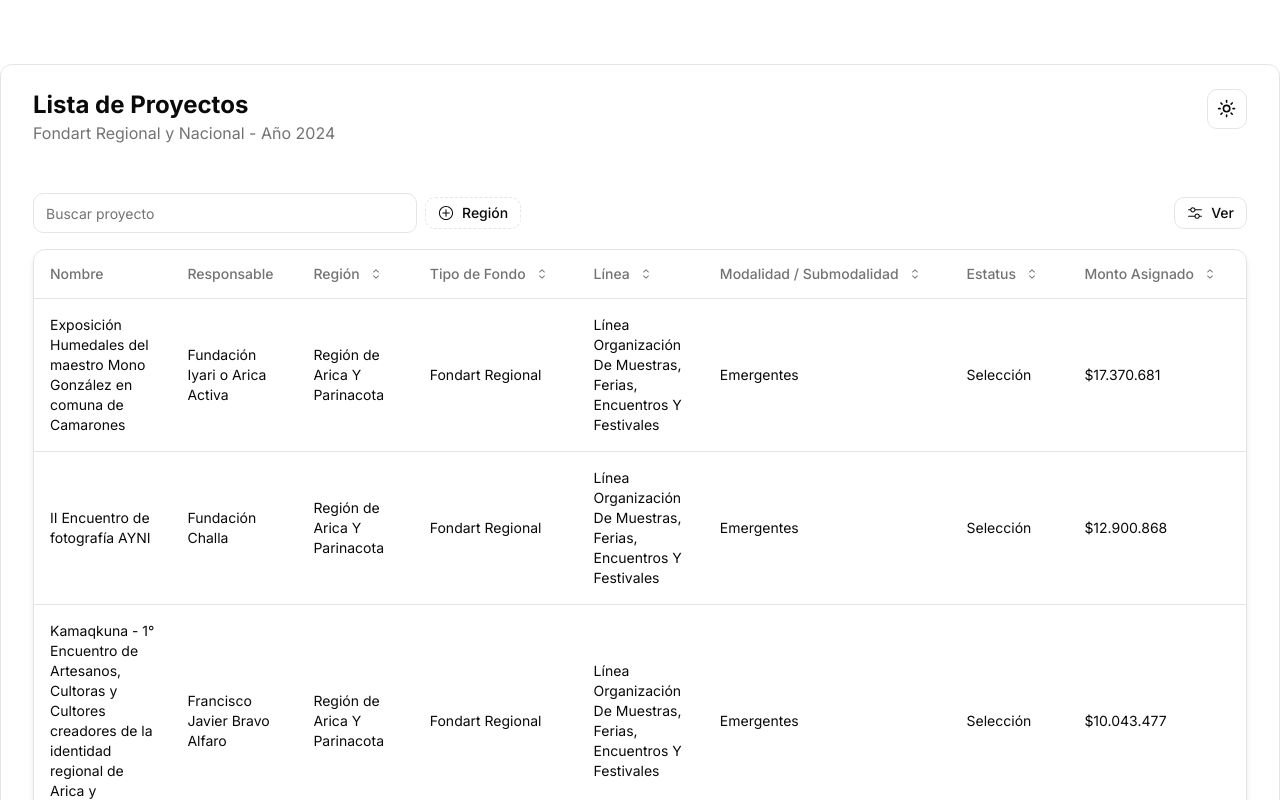
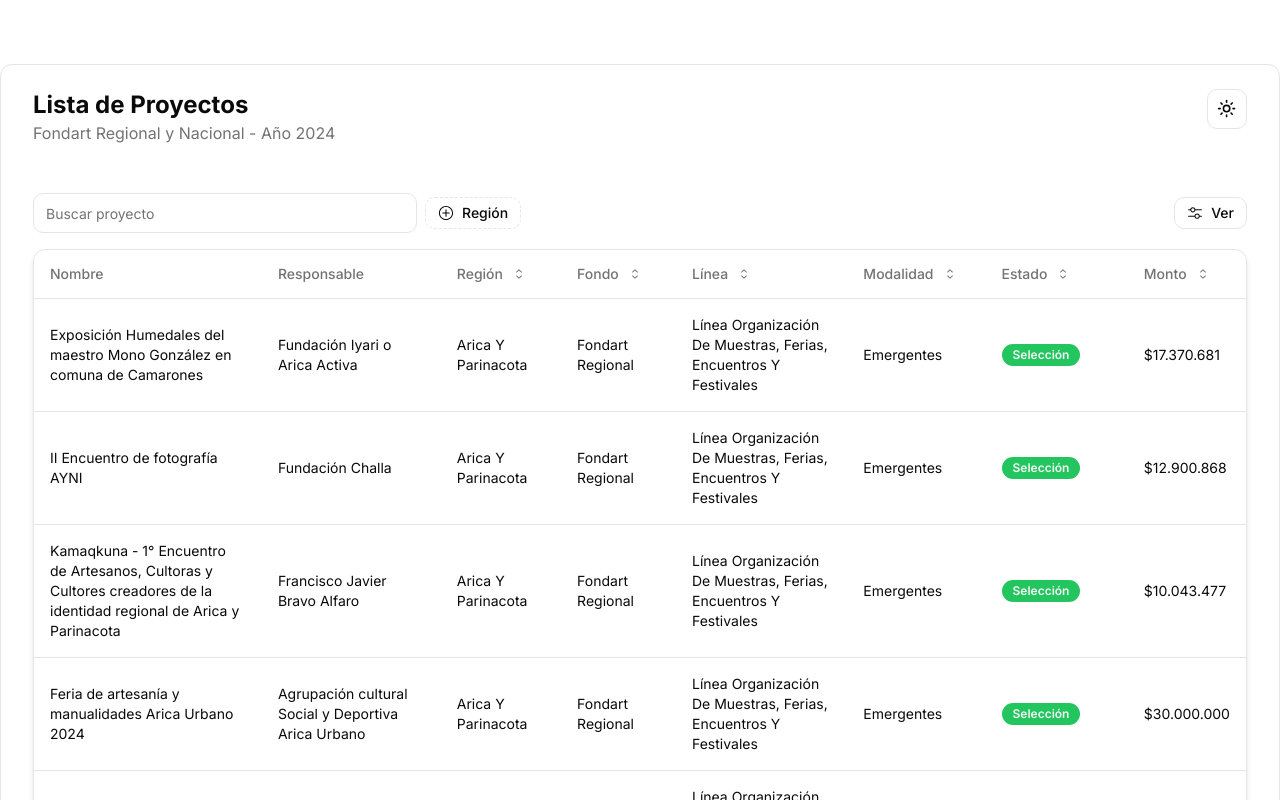
Before and after one commit to Strocs/datosfondosdecultura, a Next.js app: page / in a window 1280 px wide. Shown: the top 800 px of the page. Built offline with nearby package versions, Linux system fonts and the light colour scheme.

Commit message:
add & change: badge added to status and change regions name and filter

```diff
--- a/src/components/data-table/DataTableToolbar.tsx
+++ b/src/components/data-table/DataTableToolbar.tsx
@@ -10,67 +10,67 @@ import { DataTableFacetedFilter } from '@/components/data-table/DataTableFaceted
 
 const regions = [
   {
-    value: 'Región de Arica Y Parinacota',
+    value: 'Arica Y Parinacota',
     label: 'Arica'
   },
   {
-    value: 'Región de Tarapacá',
+    value: 'Tarapacá',
     label: 'Tarapacá'
   },
   {
-    value: 'Región de Atacama',
+    value: 'Atacama',
     label: 'Atacama'
   },
   {
-    value: 'Región de Antofagasta',
+    value: 'Antofagasta',
     label: 'Antofagasta'
   },
   {
-    value: 'Región de Coquimbo',
+    value: 'Coquimbo',
     label: 'Coquimbo'
   },
   {
-    value: 'Región de Valparaíso',
+    value: 'Valparaíso',
     label: 'Valparaíso'
   },
   {
-    value: 'Región Metropolitana de Santiago',
+    value: 'Metropolitana de Santiago',
     label: 'Santiago'
   },
   {
-    value: "Región del Libertador General Bernardo O'Higgins",
+    value: "O'higgins",
     label: "O'higgins"
   },
   {
-    value: 'Región del Maule',
+    value: 'Maule',
     label: 'Maule'
   },
   {
-    value: 'Región de Ñuble',
+    value: 'Ñuble',
     label: 'Ñuble'
   },
   {
-    value: 'Región del Biobío',
+    value: 'Biobío',
     label: 'Biobío'
   },
   {
-    value: 'Región de La Araucanía',
+    value: 'La Araucanía',
     label: 'Araucanía'
   },
   {
-    value: 'Región de Los Ríos',
+    value: 'Los Ríos',
     label: 'Los Ríos'
   },
   {
-    value: 'Región de Los Lagos',
+    value: 'Los Lagos',
     label: 'Los Lagos'
   },
   {
-    value: 'Región de Aysén',
+    value: 'Aysén',
     label: 'Aysén'
   },
   {
-    value: 'Región de Magallanes y de la Antártica Chilena',
+    value: 'Magallanes y de la Antártica Chilena',
     label: 'Magallanes'
   }
 ]
--- a/src/components/data-table/columns.tsx
+++ b/src/components/data-table/columns.tsx
@@ -4,6 +4,8 @@ import { Project } from '@/types/projects'
 import { formatAmount } from '@/utils/formatAmount'
 import { ColumnDef } from '@tanstack/react-table'
 import { DataTableColumnHeader } from './DataTableColumnHeader'
+import { Badge } from '../ui/badge'
+import { cn } from '@/lib/utils'
 
 export const columns: ColumnDef<Project>[] = [
   {
@@ -40,7 +42,7 @@ export const columns: ColumnDef<Project>[] = [
   },
   {
     id: 'region',
-    accessorKey: 'region.name',
+    accessorKey: 'region.short_name',
     meta: 'Región',
     header: ({ column }) => (
       <DataTableColumnHeader column={column} title='Región' />
@@ -51,9 +53,9 @@ export const columns: ColumnDef<Project>[] = [
   },
   {
     accessorKey: 'type.name',
-    meta: 'Tipo de Fondo',
+    meta: 'Fondo',
     header: ({ column }) => (
-      <DataTableColumnHeader column={column} title='Tipo de Fondo' />
+      <DataTableColumnHeader column={column} title='Fondo' />
     )
   },
   {
@@ -65,28 +67,45 @@ export const columns: ColumnDef<Project>[] = [
   },
   {
     accessorKey: 'line.modality',
-    meta: 'Modalidad / Submodalidad',
+    meta: 'Modalidad',
     header: ({ column }) => (
-      <DataTableColumnHeader column={column} title='Modalidad / Submodalidad' />
+      <DataTableColumnHeader className='' column={column} title='Modalidad' />
     )
   },
   {
     accessorKey: 'status',
-    meta: 'Estatus',
+    meta: 'Estado',
     header: ({ column }) => (
-      <DataTableColumnHeader column={column} title='Estatus' />
-    )
+      <DataTableColumnHeader column={column} title='Estado' />
+    ),
+    cell: ({ row }) => {
+      const status: string = row.getValue('status')
+
+      return (
+        <Badge
+          className={cn('text-nowrap text-secondary dark:text-primary', {
+            'bg-green-500 hover:bg-green-600 dark:bg-green-600 dark:hover:bg-green-700':
+              status === 'Selección',
+            'bg-neutral-400 hover:bg-neutral-500 dark:bg-neutral-600 dark:hover:bg-neutral-700':
+              status === 'Lista de Espera'
+          })}
+        >
+          {status}
+        </Badge>
+      )
+    }
   },
   {
     accessorKey: 'amountAssigned',
-    meta: 'Monto Asignado',
+    meta: 'Monto',
     header: ({ column }) => (
-      <DataTableColumnHeader column={column} title='Monto Asignado' />
+      <DataTableColumnHeader column={column} title='Monto' />
     ),
     cell: ({ row }) => {
       const amount = parseFloat(row.getValue('amountAssigned'))
+      if (!amount) return <div>-</div>
+
       const formatted = formatAmount(amount)
-
       return <div>{formatted}</div>
     }
   }
```
